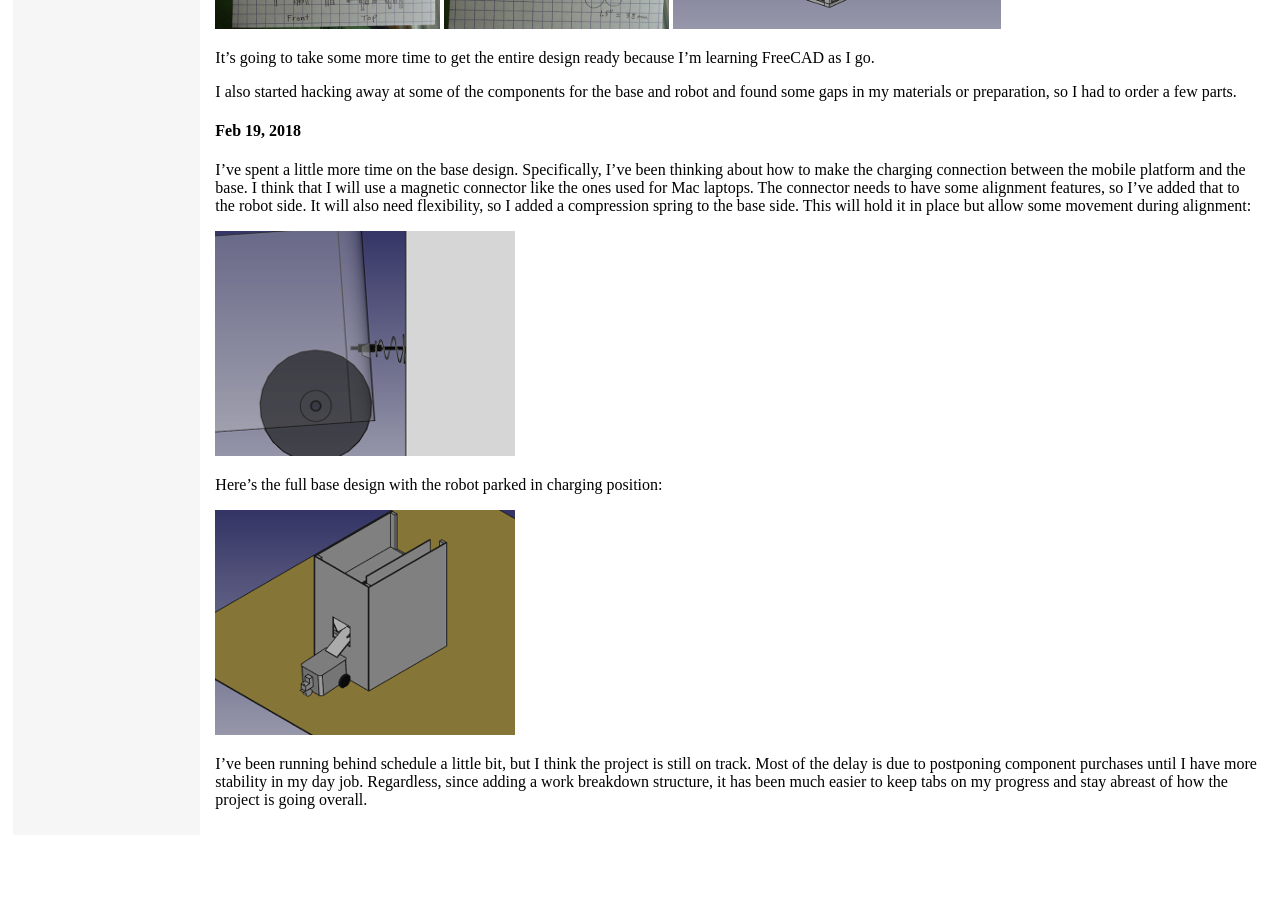
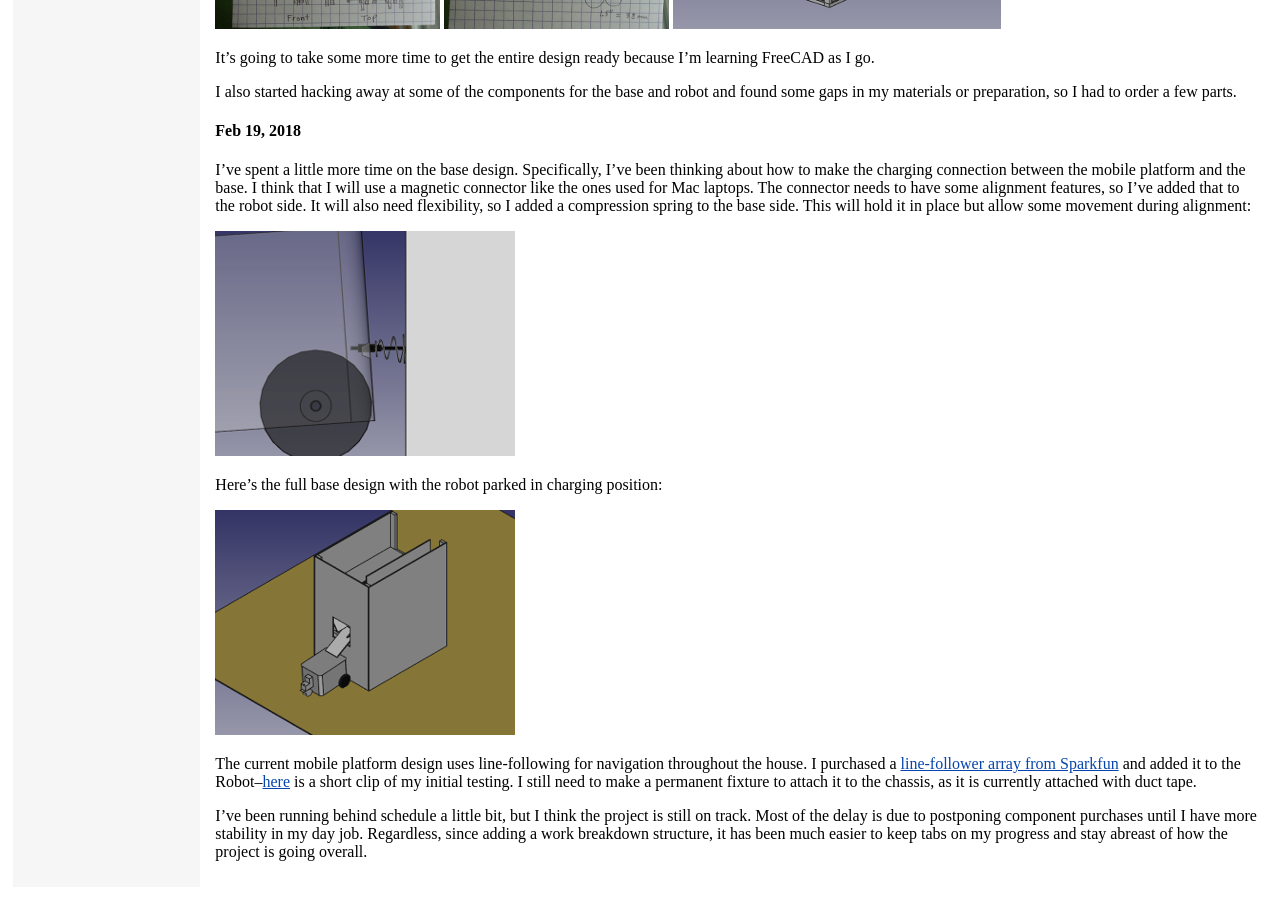
Before and after one commit to Angineer/Angineer.github.io, a Jekyll site: the page built from _projects/Robot.md, in a window 1280 px wide and 900 px high, scrolled down 5530 px. Built offline with Jekyll 4.4.1, drawn with Linux system fonts in a browser that asks for light colours; before the commit the page ends 6378 px from its top, so only the background shows below that.

Commit message:
Robot update

```diff
--- a/_projects/Robot.md
+++ b/_projects/Robot.md
@@ -141,4 +141,6 @@ Here's the full base design with the robot parked in charging position:
 
 ![](/pictures/Robot_BaseFull.png)
 
+The current mobile platform design uses line-following for navigation throughout the house. I purchased a [line-follower array from Sparkfun](https://www.sparkfun.com/products/13582) and added it to the Robot--[here](https://www.youtube.com/watch?v=50ZuVvZ7mBI) is a short clip of my initial testing. I still need to make a permanent fixture to attach it to the chassis, as it is currently attached with duct tape.
+
 I've been running behind schedule a little bit, but I think the project is still on track. Most of the delay is due to postponing component purchases until I have more stability in my day job. Regardless, since adding a work breakdown structure, it has been much easier to keep tabs on my progress and stay abreast of how the project is going overall.
```
